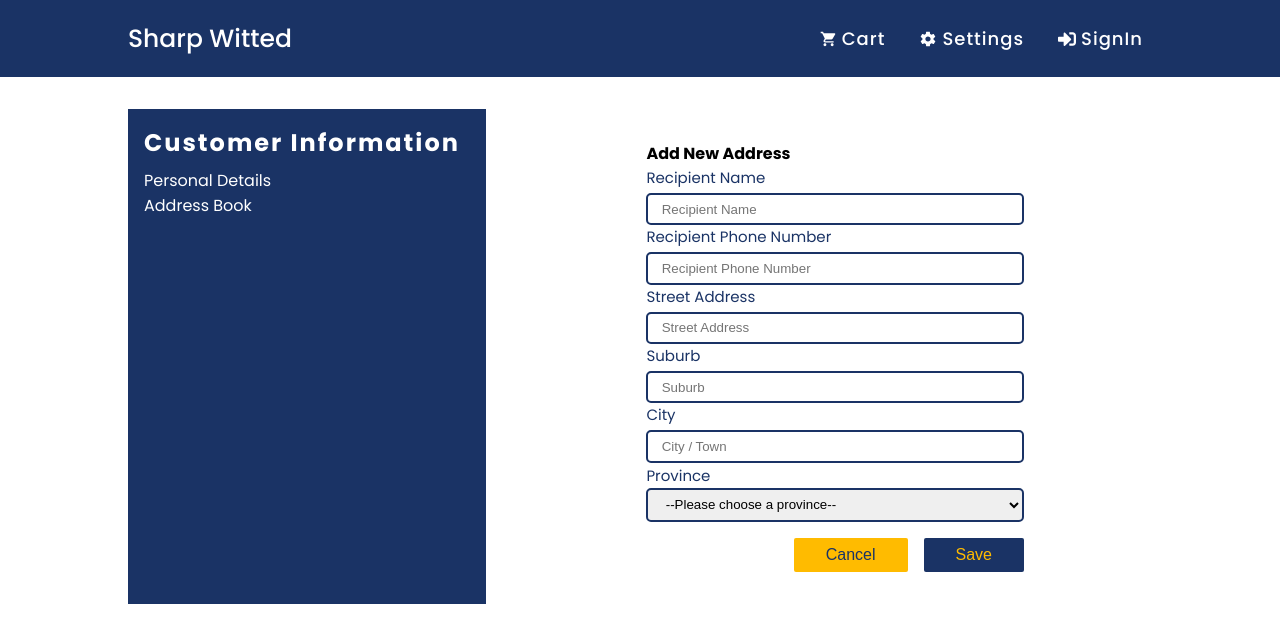
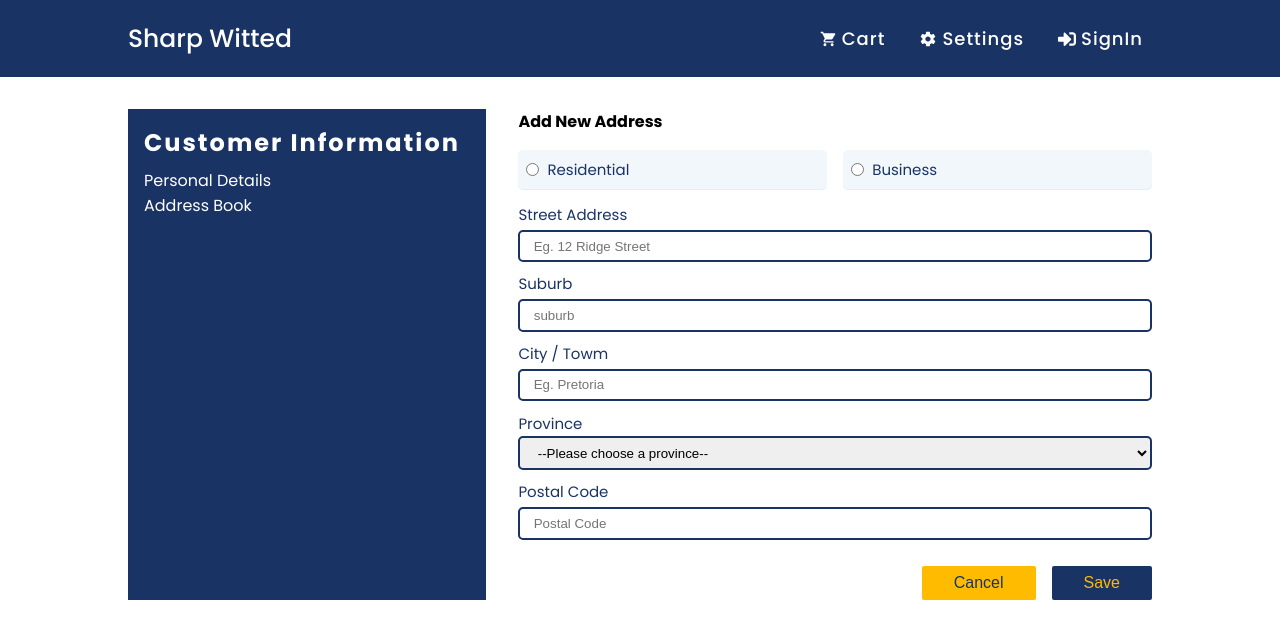
Before and after one commit to chrisachoo/students-projects, a React (Vite) app: page /profile in a window 1280 px wide. Both pictures are taken after a click on the element "Address Book". Shown: the top 642 px of the page. Built offline with nearby package versions, Linux system fonts and the light colour scheme.

Commit message:
address details received

```diff
--- a/src/App.css
+++ b/src/App.css
@@ -59,7 +59,28 @@ input {
   border: 2px solid var(--primary-color);
   border-radius: 5px;
   outline: none;
-  /* margin-bottom: 1em; */
+}
+
+form {
+  display: grid;
+  gap: 10px;
+}
+
+.radio-button {
+  display: flex;
+  justify-content: space-between;
+  width: 100%;
+  gap: 1em;
+}
+
+.radio-button label {
+  display: flex;
+  align-items: center;
+  gap: 8px;
+}
+
+.radio-button input {
+  width:  unset !important;
 }
 
 /* CARDS */
--- a/src/components/atoms/input.jsx
+++ b/src/components/atoms/input.jsx
@@ -1,4 +1,4 @@
-const FormInput = ({label, type, placeholder, name, value, onChange, required, disabled, pattern, title }) => {
+const FormInput = ({label, type, placeholder, name, value, onChange, required, disabled, pattern, title, hint }) => {
   return (
     <div className='grid-display'>
         <label>{label}</label>
--- a/src/components/pages/create/address.jsx
+++ b/src/components/pages/create/address.jsx
@@ -1,122 +1,81 @@
-import { useFormik } from 'formik'
+import { useState } from 'react'
 import { Button, Input } from '../../'
 import './create.css'
 
 const Address = () => {
+  const [form, setForm] = useState({
+    user_id: '',
+    address_type: '',
+    street_address: '',
+    suburb: '',
+    city_or_town: '',
+    province: '',
+    postal_code: ''
+  })
 
-  const validate = values => {
-    const errors = {}
-    var phoneno = /^\(?([0-9]{3})\)?[-. ]?([0-9]{3})[-. ]?([0-9]{4})$/
+  const handleFormChange = (event) => {
+    const updatedForm = { ...form }
+    updatedForm[event.target.name] = event.target.value
 
-    if (!values.recipient_name) {
-      errors.recipient_name = `Please enter the recipient's name`
-    }
-
-    if (!values.recipient_phone_number) {
-      errors.recipient_phone_number = `Please enter a 10-digit SA phone number without country code, spaces, or special characters`
-    } else if (!phoneno.test(values.recipient_phone_number)) {
-      errors.recipient_phone_number = `Please enter a valid SA phone number`
-    }
-
-    if (!values.street_address) {
-      errors.street_address = `Please enter the street address`
-    }
-
-    if (!values.suburb) {
-      errors.suburb = `Please enter the suburb`
-    }
-
-    if (!values.city) {
-      errors.city = `Please enter the city`
-    }
-
-    if (!values.province) {
-      errors.province = `Please enter a province`
-    }
-
-    if (!values.postal_code) {
-      errors.postal_code = `Please enter a postal code`
-    }
-
-    return errors
+    setForm(updatedForm)
   }
 
-  const formik = useFormik({
-    initialValues: {
-      recipient_name: '',
-      recipient_phone_number: '',
-      street_address: '',
-      suburb: '',
-      city: '',
-      province: '',
-      postal_code: ''
-    }, validate, onSubmit: values => {
-      alert(JSON.stringify(values, null, 2))
-    }
-  })
+  const handleSubmit = async (event) => {
+    event.preventDefault()
+
+    console.log('form ', form)
+  }
 
   return (
-    <div className='section__padding address'>
+    <div className='address'>
       <h4>Add New Address</h4>
-      <form onSubmit={formik.handleSubmit}>
-        <div className='grid-display'>
-          <label>Recipient Name</label>
-          <input type='text'
-            name='recipient_name'
-            placeholder='Recipient Name'
-            onChange={formik.handleChange}
-            value={formik.values.recipient_name}
-          />
-          {formik.errors.recipient_name ? <div className='error'>{formik.errors.recipient_name}</div> : null}
+
+      <form onSubmit={handleSubmit}>
+
+        <div className='radio-button' >
+          <label>
+            <input type='radio' name='address_type' value='Residential' checked={form.address_type === 'Residential'} onChange={handleFormChange} />
+            Residential
+          </label>
+          <label>
+            <input type='radio' name='address_type' value='Business' checked={form.address_type === 'Residential'} onChange={handleFormChange} />
+            Business
+          </label>
         </div>
+        <Input
+          label={`Street Address`}
+          type={`text`}
+          name={`street_address`}
+          value={form.street_address}
+          onChange={handleFormChange}
+          placeholder={`Eg. 12 Ridge Street`}
+          required={true}
+        />
 
-        <div className='grid-display'>
-          <label>Recipient Phone Number</label>
-          <input type='text'
-            name='recipient_phone_number'
-            placeholder='Recipient Phone Number'
-            onChange={formik.handleChange}
-            value={formik.values.recipient_phone_number}
-          />
-          {formik.errors.recipient_phone_number ? <div className='error'>{formik.errors.recipient_phone_number}</div> : null}
-        </div>
+        <Input
+          label={`Suburb`}
+          type={`text`}
+          name={`suburb`}
+          value={form.suburb}
+          onChange={handleFormChange}
+          placeholder={`suburb`}
+          required={true}
+        />
 
-        <div className='grid-display'>
-          <label>Street Address</label>
-          <input type='text'
-            name='street_address'
-            placeholder='Street Address'
-            onChange={formik.handleChange}
-            value={formik.values.street_address}
-          />
-          {formik.errors.street_address ? <div className='error'>{formik.errors.street_address}</div> : null}
-        </div>
+        <Input
+          label={`City / Towm`}
+          type={`text`}
+          name={`city_or_town`}
+          value={form.city_or_town}
+          onChange={handleFormChange}
+          placeholder={`Eg. Pretoria`}
+          required={true}
+        />
 
-        <div className='grid-display'>
-          <label>Suburb</label>
-          <input type='text'
-            name='suburb'
-            placeholder='Suburb'
-            onChange={formik.handleChange}
-            value={formik.values.suburb}
-          />
-          {formik.errors.suburb ? <div className='error'>{formik.errors.suburb}</div> : null}
-        </div>
-
-        <div className='grid-display'>
-          <label>City</label>
-          <input type='text'
-            name='city'
-            placeholder='City / Town'
-            onChange={formik.handleChange}
-            value={formik.values.city}
-          />
-          {formik.errors.city ? <div className='error'>{formik.errors.city}</div> : null}
-        </div>
         <div className='input-select'>
           <label htmlFor='province-select'>Province</label>
           <select name='province' id='province-select'
-            onChange={formik.handleChange} value={formik.values.province}>
+            onChange={handleFormChange} value={form.province}>
             <option value=''>--Please choose a province--</option>
             <option value='Eastern Cape'>Eastern Cape</option>
             <option value='Free State'>Free State</option>
@@ -128,12 +87,21 @@ const Address = () => {
             <option value='North West'>North West</option>
             <option value='Western Cape'>Western Cape</option>
           </select>
-          {formik.errors.province ? <div className='error'>{formik.errors.province}</div> : null}
         </div>
 
-        <div style={{marginTop: '1em', display: 'flex', flexDirection: 'row', gap: '1em', justifyContent: 'right'}}>
-          <button className='btn btn-secondary' type='submit'>Cancel</button>
-          <Button label={`Save`} type='submit'/>
+        <Input
+          label={`Postal Code`}
+          type={`number`}
+          name={`postal_code`}
+          value={form.postal_code}
+          onChange={handleFormChange}
+          placeholder={`Postal Code`}
+          required={true}
+        />
+
+        <div style={{ marginTop: '1em', display: 'flex', flexDirection: 'row', gap: '1em', justifyContent: 'right' }}>
+          <button className='btn btn-secondary'>Cancel</button>
+          <Button label={`Save`} type='submit' />
         </div>
       </form>
     </div>
--- a/src/components/pages/create/create.css
+++ b/src/components/pages/create/create.css
@@ -1,6 +1,18 @@
+.address h4 {
+    margin-bottom: 1em;
+}
+
 .input-select label {
     font-size: 15px;
     margin-bottom: 2px;
+}
+
+.radio-button label {
+    background: #f1f7fb;
+    box-shadow: 0 1px 0 0 rgb(11 121 191 / 12%);
+    padding: 8px;
+    border-radius: 5px;
+    width: 100%;
 }
 
 .input-select select {
```
Also changed, not shown: 1 other file (tests, documents, lock files or other folders).
